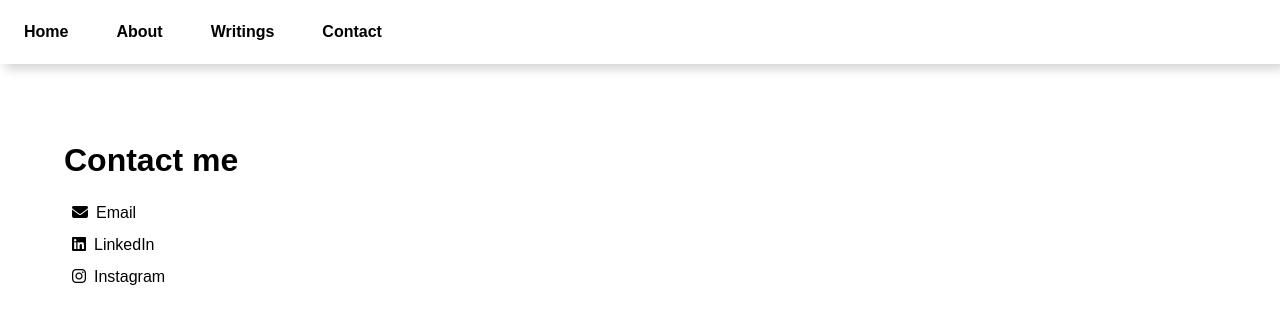
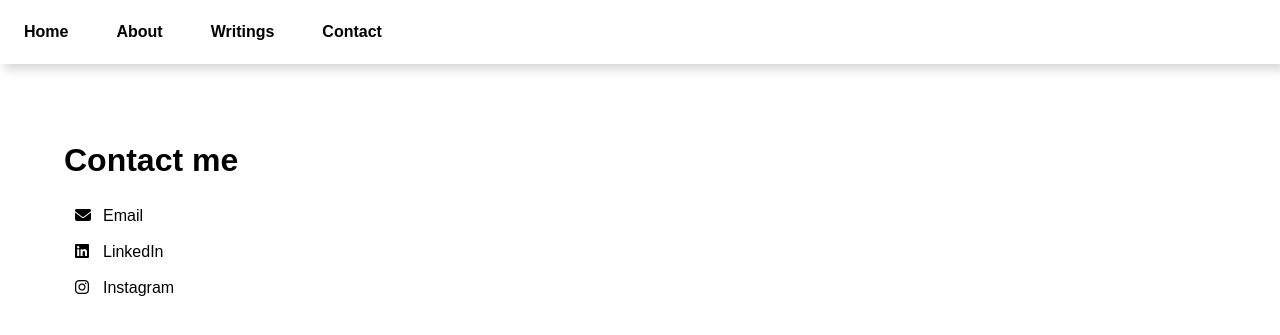
Before and after one commit to fengdiane/fengdiane.github.io, a Jekyll site: the page built from contact.html, in a window 1280 px wide. Shown: the top 335 px of the page. Built offline with Jekyll 4.4.1, drawn with Linux system fonts in a browser that asks for light colours.

Commit message:
Use table to align contact items

```diff
--- a/contact.html
+++ b/contact.html
@@ -4,20 +4,22 @@ title: Contact
 ---
 
 <h1>Contact me</h1>
-<ul class="contact-items">
-    <li class="contact-item">
-        <a href="mailto:dianembm@gmail.com" target="_blank" class="social-media-link"
-            ><i class="fa-solid fa-envelope px-1"></i>Email</a
-        >
-    </li>
-    <li class="contact-item">
-        <a href="https://www.linkedin.com/in/diane-feng/" target="_blank" class="social-media-link"
-            ><i class="fa-brands fa-linkedin px-1"></i>LinkedIn</a
-        >
-    </li>
-    <li class="contact-item">
-        <a href="https://www.instagram.com/diane.on.line/" target="_blank" class="social-media-link"
-            ><i class="fa-brands fa-instagram px-1"></i>Instagram</a
-        >
-    </li>
-</ul>
+
+<table>
+    <tr>
+        <td><i class="fa-solid fa-envelope px-1"></i></td>
+        <td><a href="mailto:dianembm@gmail.com" target="_blank" class="social-media-link">Email</a></td>
+    </tr>
+    <tr>
+        <td><i class="fa-brands fa-linkedin px-1"></i></td>
+        <td>
+            <a href="https://www.linkedin.com/in/diane-feng/" target="_blank" class="social-media-link">LinkedIn</a>
+        </td>
+    </tr>
+    <tr>
+        <td><i class="fa-brands fa-instagram px-1"></i></td>
+        <td>
+            <a href="https://www.instagram.com/diane.on.line/" target="_blank" class="social-media-link">Instagram</a>
+        </td>
+    </tr>
+</table>
```
